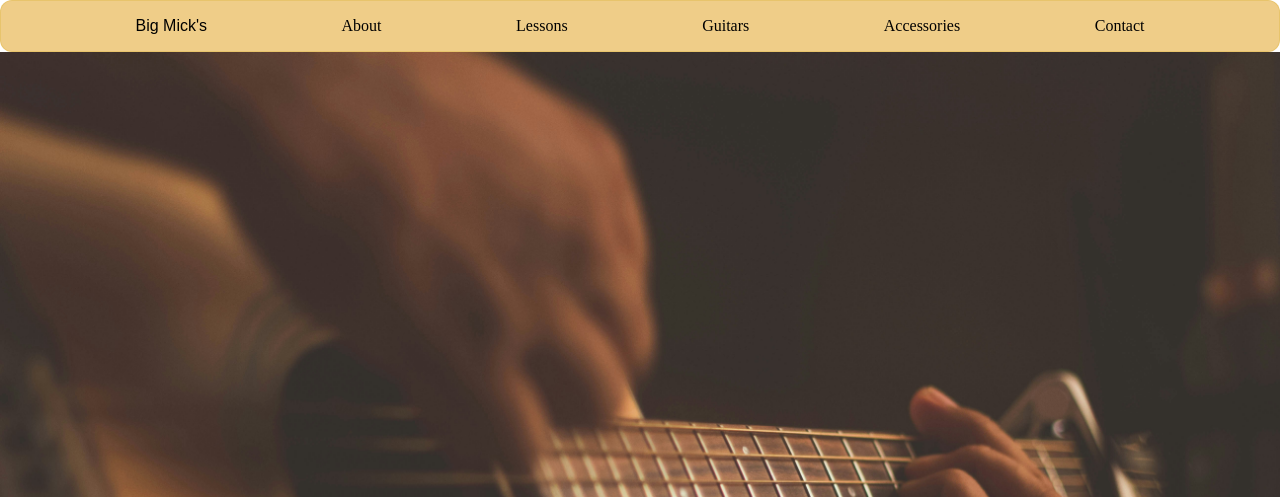
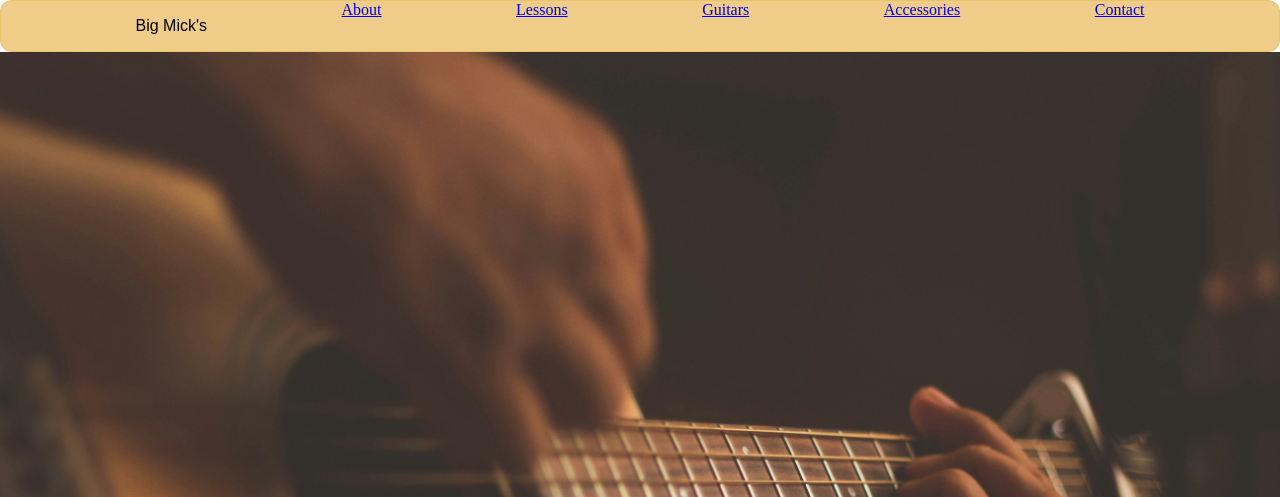
Before and after one commit to lcliff97/Assignment-One, a plain HTML site: page index.html in a window 1280 px wide. Shown: the top 497 px of the page. Drawn offline with Linux system fonts and the light colour scheme.

Commit message:
links added

```diff
--- a/index.html
+++ b/index.html
@@ -10,11 +10,26 @@
   <body>
     <nav class="navbar navbarbackground">
       <p class="BMtitle">Big Mick's</p>
-      <p>About</p>
-      <p>Lessons</p>
-      <p>Guitars</p>
-      <p>Accessories</p>
-      <p>Contact</p>
+      <a
+        href="https://www.youtube.com/watch?v=dQw4w9WgXcQ&list=RDdQw4w9WgXcQ&start_radio=1&ab_channel=RickAstley"
+        >About</a
+      >
+      <a
+        href="https://www.youtube.com/watch?v=dQw4w9WgXcQ&list=RDdQw4w9WgXcQ&start_radio=1&ab_channel=RickAstley"
+        >Lessons</a
+      >
+      <a
+        href="https://www.youtube.com/watch?v=dQw4w9WgXcQ&list=RDdQw4w9WgXcQ&start_radio=1&ab_channel=RickAstley"
+        >Guitars</a
+      >
+      <a
+        href="https://www.youtube.com/watch?v=dQw4w9WgXcQ&list=RDdQw4w9WgXcQ&start_radio=1&ab_channel=RickAstley"
+        >Accessories</a
+      >
+      <a
+        href="https://www.youtube.com/watch?v=dQw4w9WgXcQ&list=RDdQw4w9WgXcQ&start_radio=1&ab_channel=RickAstley"
+        >Contact</a
+      >
     </nav>
 
     <div class="splash img01"></div>
--- a/style.css
+++ b/style.css
@@ -26,6 +26,7 @@ body {
   top: 0;
   margin: 0;
   padding: 0;
+  size-adjust: 100;
 }
 
 .BMtitle {
```
